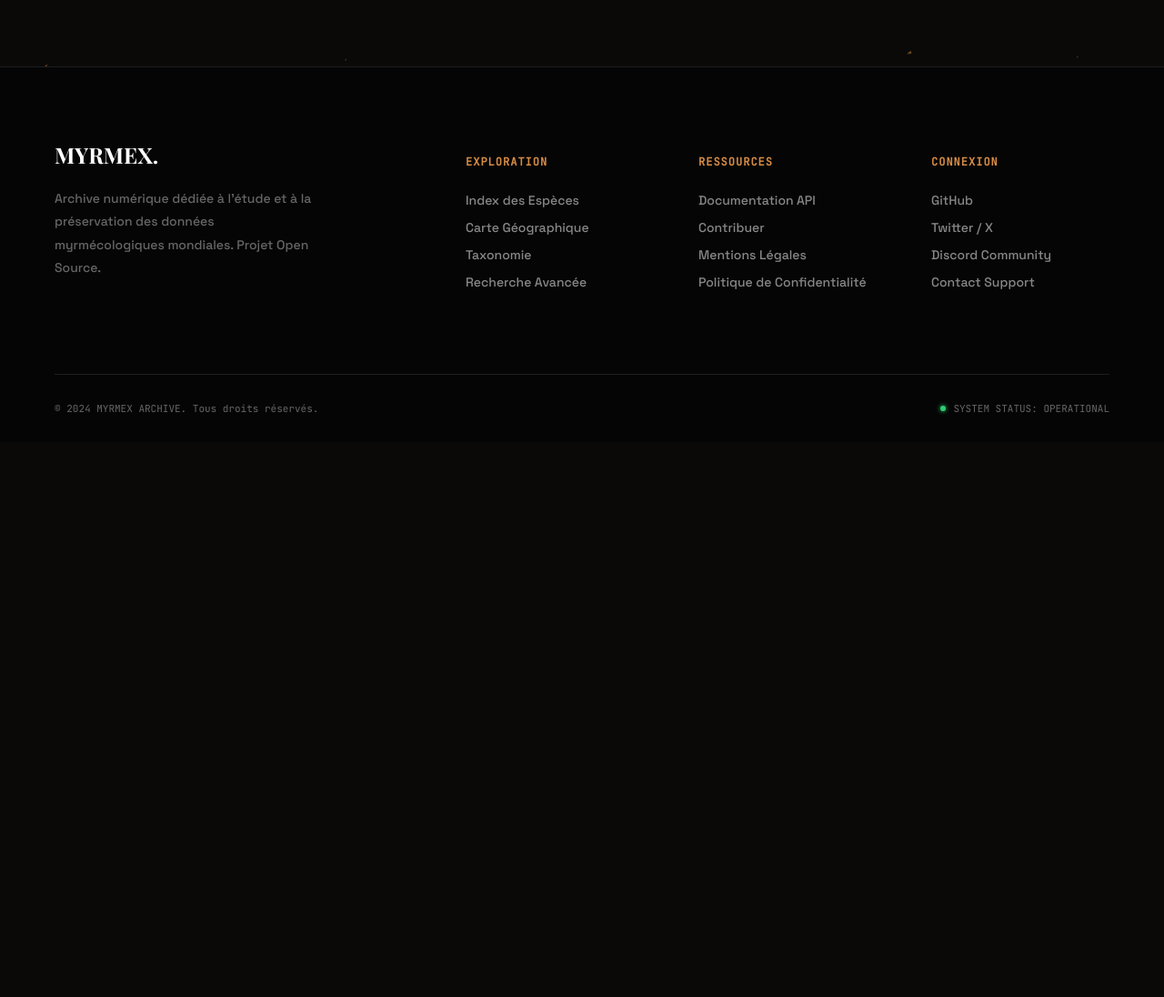
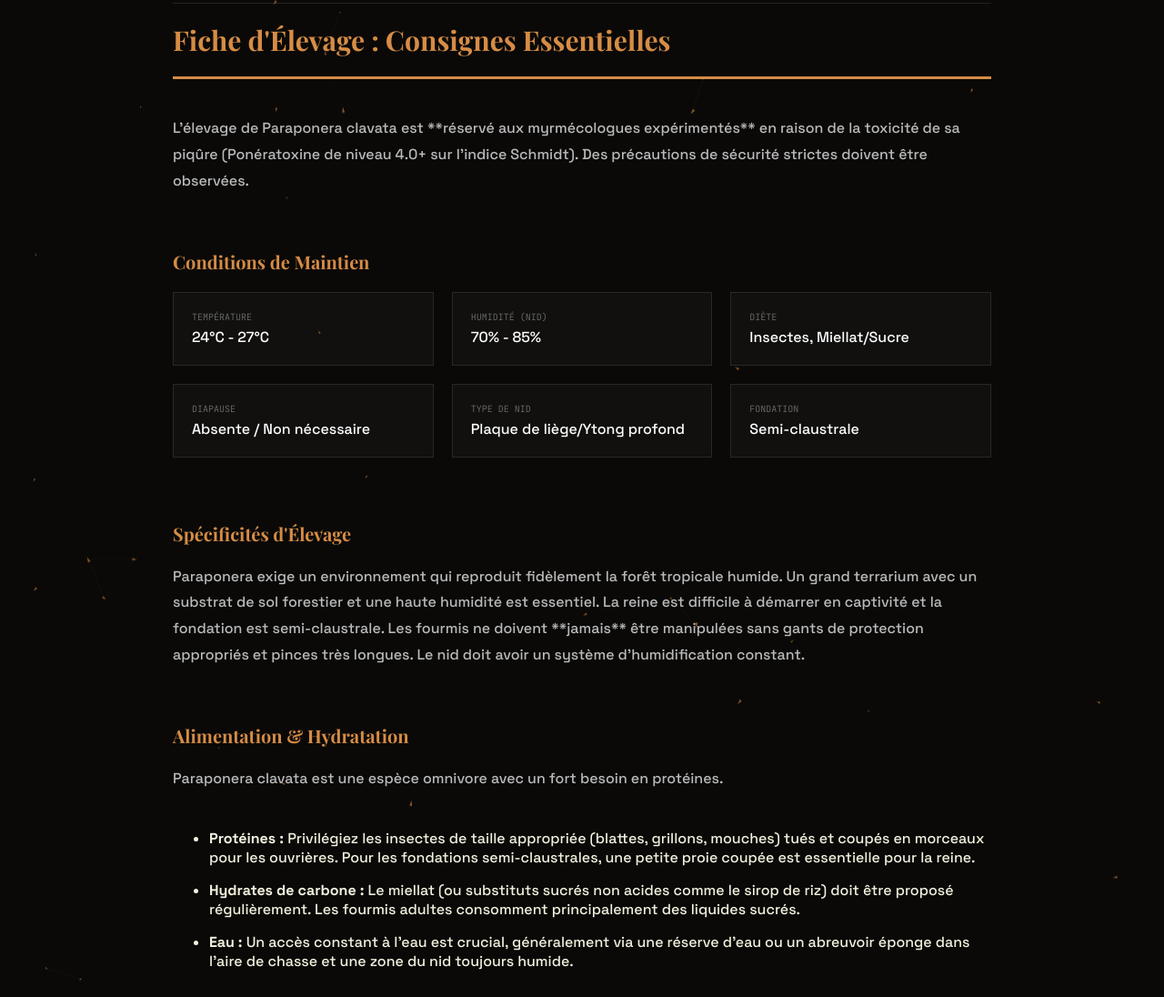
Before and after one commit to TWaben/theantarchive, a plain HTML site: page Fiche/paraponera_clavata/paraponera.html in a window 1280 px wide. Shown: the part 2021-3117 px from the top of the page at 91% size. Before the commit the page ends 2507 px from the top, so only its background shows below. Drawn offline with nearby package versions, Linux system fonts and the light colour scheme; a web font is replaced by a local one.

Commit message:
Add files via upload

```diff
--- a/Fiche/paraponera_clavata/paraponera.html
+++ b/Fiche/paraponera_clavata/paraponera.html
@@ -296,7 +296,9 @@
         position: absolute; top: 0; left: 0; width: 100%; height: 100%;
         z-index: 0; opacity: 0.6; pointer-events: none;
     }
-    .sub-heading, .taxonomy-grid, .details-section p { position: relative; z-index: 2; }
+    .sub-heading, .taxonomy-grid, .details-section p, .details-section ul, .details-section li {
+        position: relative; z-index: 2;
+    }
 
     .sub-heading {
         font-family: 'Playfair Display'; font-size: 30px; color: var(--amber);
@@ -307,7 +309,26 @@
         display: grid; grid-template-columns: repeat(3, 1fr); gap: 20px;
         margin-bottom: 50px; max-width: 900px; margin-left: auto; margin-right: auto;
     }
-    .details-section p { max-width: 900px; margin-left: auto; margin-right: auto; }
+
+    /* CORRECTION DE DÉBORDEMENT ET D'ALIGNEMENT DES LISTES */
+    .details-section p,
+    .details-section ul {
+        max-width: 900px;
+        margin-left: auto;
+        margin-right: auto;
+    }
+
+    .details-section ul {
+        margin-top: 20px;
+        padding-left: 40px; /* Ajout de padding pour les puces */
+    }
+
+    .details-section li {
+        margin-bottom: 15px; /* Espace entre les éléments de liste */
+        /* Retirer les marges auto pour que le bloc UL les contrôle */
+        margin-left: 0;
+        margin-right: 0;
+    }
 
     /* === FOOTER === */
     footer {
@@ -354,9 +375,13 @@
     .animated-item.is-visible { animation: fadeIn 0.8s ease forwards; }
     .d-1 { animation-delay: 0.1s; } .d-2 { animation-delay: 0.2s; } .d-3 { animation-delay: 0.3s; }
     .d-4 { animation-delay: 0.4s; } .d-5 { animation-delay: 0.5s; } .d-6 { animation-delay: 0.6s; }
+    /* Nouveaux délais pour la fiche d'élevage */
+    .d-7 { animation-delay: 0.7s; } .d-8 { animation-delay: 0.8s; } .d-9 { animation-delay: 0.9s; }
+    .d-10 { animation-delay: 1.0s; }
 
     /* RESPONSIVE */
-    @media (max-width: 1200px) { .taxonomy-grid { grid-template-columns: repeat(2, 1fr); } }
+    /* Suppression de la media query pour 1200px pour maximiser l'espace pour 3 colonnes */
+    /* @media (max-width: 1200px) { .taxonomy-grid { grid-template-columns: repeat(2, 1fr); } } */
     @media (max-width: 900px) {
       .container { grid-template-columns: 1fr; height: auto; }
       .visual-col { height: 50vh; border-right: none; } /* Hauteur réduite pour mobile */
@@ -364,7 +389,8 @@
       h1 { font-size: 50px; }
       .details-section, footer { padding: 40px 20px; margin-top: 0; }
       .taxonomy-grid { grid-template-columns: 1fr; }
-      .details-section p, .sub-heading { max-width: 100%; }
+      /* Les listes et paragraphes doivent prendre toute la largeur disponible */
+      .details-section p, .sub-heading, .details-section ul { max-width: 100%; }
       .footer-content { grid-template-columns: 1fr; gap: 40px; }
     }
   </style>
@@ -479,7 +505,7 @@
 
     <h2 class="sub-heading animated-item d-4">Classification Taxonomique</h2>
     <p class="animated-item d-4">
-        La *Paraponera clavata* est l'unique espèce au sein de son genre monotypique, *Paraponera*, ce qui souligne son statut évolutif unique au sein de la sous-famille des Paraponerinae.
+        La Paraponera clavata est l'unique espèce au sein de son genre monotypique, Paraponera, ce qui souligne son statut évolutif unique au sein de la sous-famille des Paraponerinae.
     </p>
     <div class="taxonomy-grid animated-item d-4">
         <div class="stat-box" data-hover><span class="label">Règne</span><div class="value" style="font-size:16px">Animalia</div></div>
@@ -492,14 +518,46 @@
 
     <h2 class="sub-heading animated-item d-5">Morphologie et Identification</h2>
 <p class="animated-item d-5">
-    L'ouvrière de *Paraponera clavata* est une fourmi de grande taille, mesurant jusqu'à 25 mm, ce qui en fait l'une des plus grandes espèces de fourmis. Elle possède un corps robuste, de couleur noir-rougeâtre foncé. Sa tête est rectangulaire, ses mandibules sont courtes et puissantes. Un trait distinctif est le pétiole armé d'une paire d'épines dorsales, et des sillons prononcés sur l'abdomen (gastrum).
+    L'ouvrière de Paraponera clavata est une fourmi de grande taille, mesurant jusqu'à 25 mm, ce qui en fait l'une des plus grandes espèces de fourmis. Elle possède un corps robuste, de couleur noir-rougeâtre foncé. Sa tête est rectangulaire, ses mandibules sont courtes et puissantes. Un trait distinctif est le pétiole armé d'une paire d'épines dorsales, et des sillons prononcés sur l'abdomen (gastrum).
 </p>
 
 <h2 class="sub-heading animated-item d-6">Écologie & Comportement</h2>
 <p class="animated-item d-6">
     Originaire des forêts tropicales humides, la Bullet Ant se trouve du Nicaragua jusqu'au Paraguay. Elle est principalement terrestre et construit ses nids dans le sol, souvent à la base d'arbres ou sous des souches. La colonie est relativement petite pour une fourmi de cette taille, atteignant environ 2000 individus. Les ouvrières sont des chasseuses généralistes, se nourrissant d'arthropodes et de nectars végétaux. Elles sont célèbres pour les **colonnes de pillage** (raids) qu'elles forment pour ramener de grandes proies au nid.
 </p>
-</div>
+
+    <h2 class="sub-heading animated-item d-7">Fiche d'Élevage : Consignes Essentielles</h2>
+    <div style="border-top: 3px solid var(--amber); margin: 20px auto 40px auto; max-width: 900px; padding: 0;"></div>
+    <p class="animated-item d-7">
+        L'élevage de Paraponera clavata est **réservé aux myrmécologues expérimentés** en raison de la toxicité de sa piqûre (Ponératoxine de niveau 4.0+ sur l'indice Schmidt). Des précautions de sécurité strictes doivent être observées.
+    </p>
+
+    <h3 class="sub-heading animated-item d-8" style="font-size:20px; border:none; margin-top:20px;">Conditions de Maintien</h3>
+    <div class="taxonomy-grid animated-item d-8">
+        <div class="stat-box" data-hover><span class="label">Température</span><div class="value" style="font-size:16px">24°C - 27°C</div></div>
+        <div class="stat-box" data-hover><span class="label">Humidité (Nid)</span><div class="value" style="font-size:16px">70% - 85%</div></div>
+        <div class="stat-box" data-hover><span class="label">Diète</span><div class="value" style="font-size:16px">Insectes, Miellat/Sucre</div></div>
+
+        <div class="stat-box" data-hover><span class="label">Diapause</span><div class="value" style="font-size:16px">Absente / Non nécessaire</div></div>
+        <div class="stat-box" data-hover><span class="label">Type de Nid</span><div class="value" style="font-size:16px">Plaque de liège/Ytong profond</div></div>
+        <div class="stat-box" data-hover><span class="label">Fondation</span><div class="value" style="font-size:16px">Semi-claustrale</div></div>
+    </div>
+
+    <h3 class="sub-heading animated-item d-9" style="font-size:20px; border:none; margin-top:20px;">Spécificités d'Élevage</h3>
+    <p class="animated-item d-9">
+        Paraponera exige un environnement qui reproduit fidèlement la forêt tropicale humide. Un grand terrarium avec un substrat de sol forestier et une haute humidité est essentiel. La reine est difficile à démarrer en captivité et la fondation est semi-claustrale. Les fourmis ne doivent **jamais** être manipulées sans gants de protection appropriés et pinces très longues. Le nid doit avoir un système d'humidification constant.
+    </p>
+
+    <h3 class="sub-heading animated-item d-10" style="font-size:20px; border:none; margin-top:20px;">Alimentation & Hydratation</h3>
+    <p class="animated-item d-10">
+        Paraponera clavata est une espèce omnivore avec un fort besoin en protéines.
+    </p>
+    <ul class="animated-item d-10">
+        <li><b>Protéines :</b> Privilégiez les insectes de taille appropriée (blattes, grillons, mouches) tués et coupés en morceaux pour les ouvrières. Pour les fondations semi-claustrales, une petite proie coupée est essentielle pour la reine.</li>
+        <li><b>Hydrates de carbone :</b> Le miellat (ou substituts sucrés non acides comme le sirop de riz) doit être proposé régulièrement. Les fourmis adultes consomment principalement des liquides sucrés.</li>
+        <li><b>Eau :</b> Un accès constant à l'eau est crucial, généralement via une réserve d'eau ou un abreuvoir éponge dans l'aire de chasse et une zone du nid toujours humide.</li>
+    </ul>
+    </div>
 
 <footer>
     <div class="footer-content">
```
